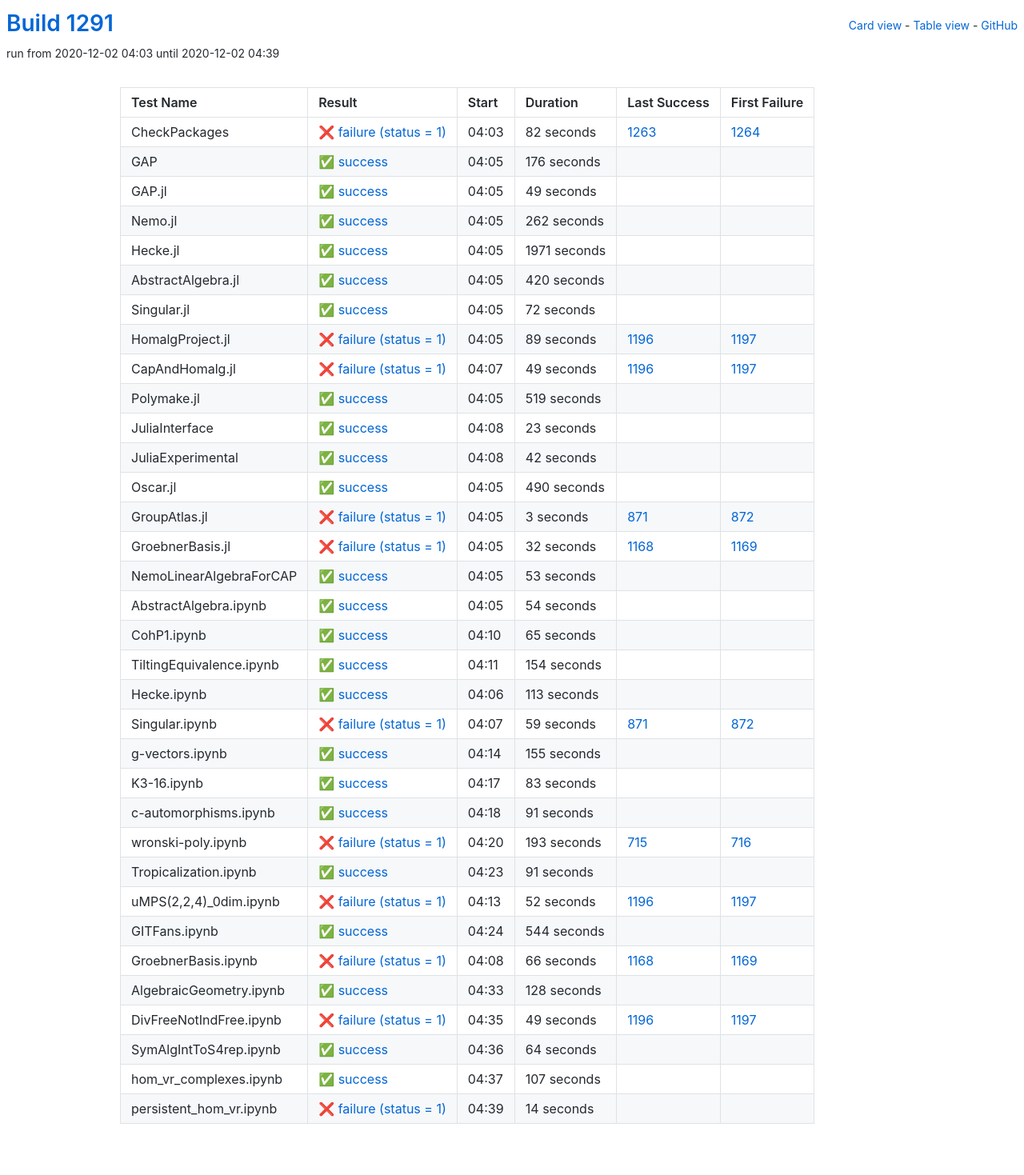
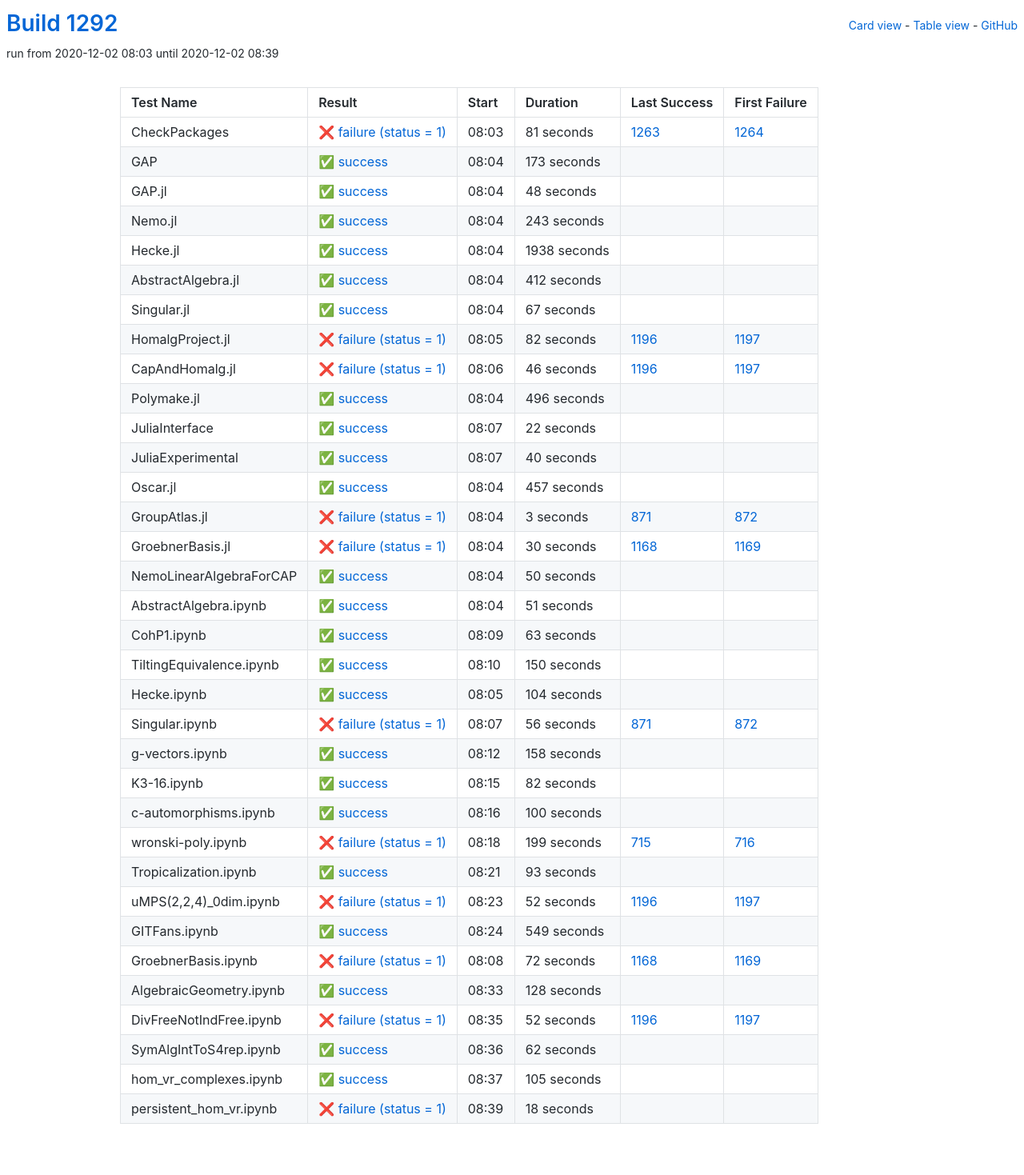
Before and after one commit to oscar-system/oscar-ci-status-stable, a Jekyll site: the page built from table.html, in a window 1280 px wide. Shown: the whole page at 80% size. Built offline with Jekyll 4.4.1, drawn with Linux system fonts in a browser that asks for light colours.

Commit message:
Build #1292

```diff
--- a/_data/ci.yml
+++ b/_data/ci.yml
@@ -1,6 +1,6 @@
 ---
-build: 1291
-build_url: https://oscarci.mathematik.uni-kl.de/job/oscar-stable/1291/
+build: 1292
+build_url: https://oscarci.mathematik.uni-kl.de/job/oscar-stable/1292/
 job: oscar-stable
 organization: oscar-system
 repo: oscar-ci-status-stable
@@ -8,164 +8,164 @@ repourl: https://github.com/oscar-system/oscar-ci-status-stable
 tests:
 - name: CheckPackages
   id: checkpackages
-  log: https://oscarci.mathematik.uni-kl.de/job/oscar-stable/1291/artifact/logs/build-1291/CheckPackages.log
-  start: 2020-12-02 04:03
+  log: https://oscarci.mathematik.uni-kl.de/job/oscar-stable/1292/artifact/logs/build-1292/CheckPackages.log
+  start: 2020-12-02 08:03
   success: false
   exitcode: 1
   status: failure
-  duration: 82
+  duration: 81
   last_success: 1263
   last_success_url: https://oscarci.mathematik.uni-kl.de/job/oscar-stable/1263/
   first_failure: 1264
   first_failure_url: https://oscarci.mathematik.uni-kl.de/job/oscar-stable/1264/
 - name: GAP
   id: gap
-  log: https://oscarci.mathematik.uni-kl.de/job/oscar-stable/1291/artifact/logs/build-1291/GAP.log
-  start: 2020-12-02 04:05
+  log: https://oscarci.mathematik.uni-kl.de/job/oscar-stable/1292/artifact/logs/build-1292/GAP.log
+  start: 2020-12-02 08:04
   success: true
   exitcode: 0
   status: success
-  duration: 176
+  duration: 173
   last_success: false
   last_success_url:
   first_failure: false
   first_failure_url:
 - name: GAP.jl
   id: gap-jl
-  log: https://oscarci.mathematik.uni-kl.de/job/oscar-stable/1291/artifact/logs/build-1291/GAP.jl.log
-  start: 2020-12-02 04:05
+  log: https://oscarci.mathematik.uni-kl.de/job/oscar-stable/1292/artifact/logs/build-1292/GAP.jl.log
+  start: 2020-12-02 08:04
   success: true
   exitcode: 0
   status: success
-  duration: 49
+  duration: 48
   last_success: false
   last_success_url:
   first_failure: false
   first_failure_url:
 - name: Nemo.jl
   id: nemo-jl
-  log: https://oscarci.mathematik.uni-kl.de/job/oscar-stable/1291/artifact/logs/build-1291/Nemo.jl.log
-  start: 2020-12-02 04:05
+  log: https://oscarci.mathematik.uni-kl.de/job/oscar-stable/1292/artifact/logs/build-1292/Nemo.jl.log
+  start: 2020-12-02 08:04
   success: true
   exitcode: 0
   status: success
-  duration: 262
+  duration: 243
   last_success: false
   last_success_url:
   first_failure: false
   first_failure_url:
 - name: Hecke.jl
   id: hecke-jl
-  log: https://oscarci.mathematik.uni-kl.de/job/oscar-stable/1291/artifact/logs/build-1291/Hecke.jl.log
-  start: 2020-12-02 04:05
+  log: https://oscarci.mathematik.uni-kl.de/job/oscar-stable/1292/artifact/logs/build-1292/Hecke.jl.log
+  start: 2020-12-02 08:04
   success: true
   exitcode: 0
   status: success
-  duration: 1971
+  duration: 1938
   last_success: false
   last_success_url:
   first_failure: false
   first_failure_url:
 - name: AbstractAlgebra.jl
   id: abstractalgebra-jl
-  log: https://oscarci.mathematik.uni-kl.de/job/oscar-stable/1291/artifact/logs/build-1291/AbstractAlgebra.jl.log
-  start: 2020-12-02 04:05
+  log: https://oscarci.mathematik.uni-kl.de/job/oscar-stable/1292/artifact/logs/build-1292/AbstractAlgebra.jl.log
+  start: 2020-12-02 08:04
   success: true
   exitcode: 0
   status: success
-  duration: 420
+  duration: 412
   last_success: false
   last_success_url:
   first_failure: false
   first_failure_url:
 - name: Singular.jl
   id: singular-jl
-  log: https://oscarci.mathematik.uni-kl.de/job/oscar-stable/1291/artifact/logs/build-1291/Singular.jl.log
-  start: 2020-12-02 04:05
+  log: https://oscarci.mathematik.uni-kl.de/job/oscar-stable/1292/artifact/logs/build-1292/Singular.jl.log
+  start: 2020-12-02 08:04
   success: true
   exitcode: 0
   status: success
-  duration: 72
+  duration: 67
   last_success: false
   last_success_url:
   first_failure: false
   first_failure_url:
 - name: HomalgProject.jl
   id: homalgproject-jl
-  log: https://oscarci.mathematik.uni-kl.de/job/oscar-stable/1291/artifact/logs/build-1291/HomalgProject.jl.log
-  start: 2020-12-02 04:05
+  log: https://oscarci.mathematik.uni-kl.de/job/oscar-stable/1292/artifact/logs/build-1292/HomalgProject.jl.log
+  start: 2020-12-02 08:05
   success: false
   exitcode: 1
   status: failure
-  duration: 89
+  duration: 82
   last_success: 1196
   last_success_url: https://oscarci.mathematik.uni-kl.de/job/oscar-stable/1196/
   first_failure: 1197
   first_failure_url: https://oscarci.mathematik.uni-kl.de/job/oscar-stable/1197/
 - name: CapAndHomalg.jl
   id: capandhomalg-jl
-  log: https://oscarci.mathematik.uni-kl.de/job/oscar-stable/1291/artifact/logs/build-1291/CapAndHomalg.jl.log
-  start: 2020-12-02 04:07
+  log: https://oscarci.mathematik.uni-kl.de/job/oscar-stable/1292/artifact/logs/build-1292/CapAndHomalg.jl.log
+  start: 2020-12-02 08:06
   success: false
   exitcode: 1
   status: failure
-  duration: 49
+  duration: 46
   last_success: 1196
   last_success_url: https://oscarci.mathematik.uni-kl.de/job/oscar-stable/1196/
   first_failure: 1197
   first_failure_url: https://oscarci.mathematik.uni-kl.de/job/oscar-stable/1197/
 - name: Polymake.jl
   id: polymake-jl
-  log: https://oscarci.mathematik.uni-kl.de/job/oscar-stable/1291/artifact/logs/build-1291/Polymake.jl.log
-  start: 2020-12-02 04:05
+  log: https://oscarci.mathematik.uni-kl.de/job/oscar-stable/1292/artifact/logs/build-1292/Polymake.jl.log
+  start: 2020-12-02 08:04
   success: true
   exitcode: 0
   status: success
-  duration: 519
+  duration: 496
   last_success: false
   last_success_url:
   first_failure: false
   first_failure_url:
 - name: JuliaInterface
   id: juliainterface
-  log: https://oscarci.mathematik.uni-kl.de/job/oscar-stable/1291/artifact/logs/build-1291/JuliaInterface.log
-  start: 2020-12-02 04:08
+  log: https://oscarci.mathematik.uni-kl.de/job/oscar-stable/1292/artifact/logs/build-1292/JuliaInterface.log
+  start: 2020-12-02 08:07
   success: true
   exitcode: 0
   status: success
-  duration: 23
+  duration: 22
   last_success: false
   last_success_url:
   first_failure: false
   first_failure_url:
 - name: JuliaExperimental
   id: juliaexperimental
-  log: https://oscarci.mathematik.uni-kl.de/job/oscar-stable/1291/artifact/logs/build-1291/JuliaExperimental.log
-  start: 2020-12-02 04:08
+  log: https://oscarci.mathematik.uni-kl.de/job/oscar-stable/1292/artifact/logs/build-1292/JuliaExperimental.log
+  start: 2020-12-02 08:07
   success: true
   exitcode: 0
   status: success
-  duration: 42
+  duration: 40
   last_success: false
   last_success_url:
   first_failure: false
   first_failure_url:
 - name: Oscar.jl
   id: oscar-jl
-  log: https://oscarci.mathematik.uni-kl.de/job/oscar-stable/1291/artifact/logs/build-1291/Oscar.jl.log
-  start: 2020-12-02 04:05
+  log: https://oscarci.mathematik.uni-kl.de/job/oscar-stable/1292/artifact/logs/build-1292/Oscar.jl.log
+  start: 2020-12-02 08:04
   success: true
   exitcode: 0
   status: success
-  duration: 490
+  duration: 457
   last_success: false
   last_success_url:
   first_failure: false
   first_failure_url:
 - name: GroupAtlas.jl
   id: groupatlas-jl
-  log: https://oscarci.mathematik.uni-kl.de/job/oscar-stable/1291/artifact/logs/build-1291/GroupAtlas.jl.log
-  start: 2020-12-02 04:05
+  log: https://oscarci.mathematik.uni-kl.de/job/oscar-stable/1292/artifact/logs/build-1292/GroupAtlas.jl.log
+  start: 2020-12-02 08:04
   success: false
   exitcode: 1
   status: failure
@@ -176,152 +176,152 @@ tests:
   first_failure_url: https://oscarci.mathematik.uni-kl.de/job/oscar-stable/872/
 - name: GroebnerBasis.jl
   id: groebnerbasis-jl
-  log: https://oscarci.mathematik.uni-kl.de/job/oscar-stable/1291/artifact/logs/build-1291/GroebnerBasis.jl.log
-  start: 2020-12-02 04:05
+  log: https://oscarci.mathematik.uni-kl.de/job/oscar-stable/1292/artifact/logs/build-1292/GroebnerBasis.jl.log
+  start: 2020-12-02 08:04
   success: false
   exitcode: 1
   status: failure
-  duration: 32
+  duration: 30
   last_success: 1168
   last_success_url: https://oscarci.mathematik.uni-kl.de/job/oscar-stable/1168/
   first_failure: 1169
   first_failure_url: https://oscarci.mathematik.uni-kl.de/job/oscar-stable/1169/
 - name: NemoLinearAlgebraForCAP
   id: nemolinearalgebraforcap
-  log: https://oscarci.mathematik.uni-kl.de/job/oscar-stable/1291/artifact/logs/build-1291/NemoLinearAlgebraForCAP.log
-  start: 2020-12-02 04:05
+  log: https://oscarci.mathematik.uni-kl.de/job/oscar-stable/1292/artifact/logs/build-1292/NemoLinearAlgebraForCAP.log
+  start: 2020-12-02 08:04
   success: true
   exitcode: 0
   status: success
-  duration: 53
+  duration: 50
   last_success: false
   last_success_url:
   first_failure: false
   first_failure_url:
 - name: AbstractAlgebra.ipynb
   id: abstractalgebra-ipynb
-  log: https://oscarci.mathematik.uni-kl.de/job/oscar-stable/1291/artifact/logs/build-1291/AbstractAlgebra.ipynb.log
-  start: 2020-12-02 04:05
+  log: https://oscarci.mathematik.uni-kl.de/job/oscar-stable/1292/artifact/logs/build-1292/AbstractAlgebra.ipynb.log
+  start: 2020-12-02 08:04
   success: true
   exitcode: 0
   status: success
-  duration: 54
+  duration: 51
   last_success: false
   last_success_url:
   first_failure: false
   first_failure_url:
 - name: CohP1.ipynb
   id: cohp1-ipynb
-  log: https://oscarci.mathematik.uni-kl.de/job/oscar-stable/1291/artifact/logs/build-1291/CohP1.ipynb.log
-  start: 2020-12-02 04:10
+  log: https://oscarci.mathematik.uni-kl.de/job/oscar-stable/1292/artifact/logs/build-1292/CohP1.ipynb.log
+  start: 2020-12-02 08:09
   success: true
   exitcode: 0
   status: success
-  duration: 65
+  duration: 63
   last_success: false
   last_success_url:
   first_failure: false
   first_failure_url:
 - name: TiltingEquivalence.ipynb
   id: tiltingequivalence-ipynb
-  log: https://oscarci.mathematik.uni-kl.de/job/oscar-stable/1291/artifact/logs/build-1291/TiltingEquivalence.ipynb.log
-  start: 2020-12-02 04:11
+  log: https://oscarci.mathematik.uni-kl.de/job/oscar-stable/1292/artifact/logs/build-1292/TiltingEquivalence.ipynb.log
+  start: 2020-12-02 08:10
   success: true
   exitcode: 0
   status: success
-  duration: 154
+  duration: 150
   last_success: false
   last_success_url:
   first_failure: false
   first_failure_url:
 - name: Hecke.ipynb
   id: hecke-ipynb
-  log: https://oscarci.mathematik.uni-kl.de/job/oscar-stable/1291/artifact/logs/build-1291/Hecke.ipynb.log
-  start: 2020-12-02 04:06
+  log: https://oscarci.mathematik.uni-kl.de/job/oscar-stable/1292/artifact/logs/build-1292/Hecke.ipynb.log
+  start: 2020-12-02 08:05
   success: true
   exitcode: 0
   status: success
-  duration: 113
+  duration: 104
   last_success: false
   last_success_url:
   first_failure: false
   first_failure_url:
 - name: Singular.ipynb
   id: singular-ipynb
-  log: https://oscarci.mathematik.uni-kl.de/job/oscar-stable/1291/artifact/logs/build-1291/Singular.ipynb.log
-  start: 2020-12-02 04:07
+  log: https://oscarci.mathematik.uni-kl.de/job/oscar-stable/1292/artifact/logs/build-1292/Singular.ipynb.log
+  start: 2020-12-02 08:07
   success: false
   exitcode: 1
   status: failure
-  duration: 59
+  duration: 56
   last_success: 871
   last_success_url: https://oscarci.mathematik.uni-kl.de/job/oscar-stable/871/
   first_failure: 872
   first_failure_url: https://oscarci.mathematik.uni-kl.de/job/oscar-stable/872/
 - name: g-vectors.ipynb
   id: g-vectors-ipynb
-  log: https://oscarci.mathematik.uni-kl.de/job/oscar-stable/1291/artifact/logs/build-1291/g-vectors.ipynb.log
-  start: 2020-12-02 04:14
+  log: https://oscarci.mathematik.uni-kl.de/job/oscar-stable/1292/artifact/logs/build-1292/g-vectors.ipynb.log
+  start: 2020-12-02 08:12
   success: true
   exitcode: 0
   status: success
-  duration: 155
+  duration: 158
   last_success: false
   last_success_url:
   first_failure: false
   first_failure_url:
 - name: K3-16.ipynb
   id: k3-16-ipynb
-  log: https://oscarci.mathematik.uni-kl.de/job/oscar-stable/1291/artifact/logs/build-1291/K3-16.ipynb.log
-  start: 2020-12-02 04:17
+  log: https://oscarci.mathematik.uni-kl.de/job/oscar-stable/1292/artifact/logs/build-1292/K3-16.ipynb.log
+  start: 2020-12-02 08:15
   success: true
   exitcode: 0
   status: success
-  duration: 83
+  duration: 82
   last_success: false
   last_success_url:
   first_failure: false
   first_failure_url:
 - name: c-automorphisms.ipynb
   id: c-automorphisms-ipynb
-  log: https://oscarci.mathematik.uni-kl.de/job/oscar-stable/1291/artifact/logs/build-1291/c-automorphisms.ipynb.log
-  start: 2020-12-02 04:18
+  log: https://oscarci.mathematik.uni-kl.de/job/oscar-stable/1292/artifact/logs/build-1292/c-automorphisms.ipynb.log
+  start: 2020-12-02 08:16
   success: true
   exitcode: 0
   status: success
-  duration: 91
+  duration: 100
   last_success: false
   last_success_url:
   first_failure: false
   first_failure_url:
 - name: wronski-poly.ipynb
   id: wronski-poly-ipynb
-  log: https://oscarci.mathematik.uni-kl.de/job/oscar-stable/1291/artifact/logs/build-1291/wronski-poly.ipynb.log
-  start: 2020-12-02 04:20
+  log: https://oscarci.mathematik.uni-kl.de/job/oscar-stable/1292/artifact/logs/build-1292/wronski-poly.ipynb.log
+  start: 2020-12-02 08:18
   success: false
   exitcode: 1
   status: failure
-  duration: 193
+  duration: 199
   last_success: 715
   last_success_url: https://oscarci.mathematik.uni-kl.de/job/oscar-stable/715/
   first_failure: 716
   first_failure_url: https://oscarci.mathematik.uni-kl.de/job/oscar-stable/716/
 - name: Tropicalization.ipynb
   id: tropicalization-ipynb
-  log: https://oscarci.mathematik.uni-kl.de/job/oscar-stable/1291/artifact/logs/build-1291/Tropicalization.ipynb.log
-  start: 2020-12-02 04:23
+  log: https://oscarci.mathematik.uni-kl.de/job/oscar-stable/1292/artifact/logs/build-1292/Tropicalization.ipynb.log
+  start: 2020-12-02 08:21
   success: true
   exitcode: 0
   status: success
-  duration: 91
+  duration: 93
   last_success: false
   last_success_url:
   first_failure: false
   first_failure_url:
 - name: uMPS(2,2,4)_0dim.ipynb
   id: umps-2-2-4-0dim-ipynb
-  log: https://oscarci.mathematik.uni-kl.de/job/oscar-stable/1291/artifact/logs/build-1291/uMPS-2-2-4-_0dim.ipynb.log
-  start: 2020-12-02 04:13
+  log: https://oscarci.mathematik.uni-kl.de/job/oscar-stable/1292/artifact/logs/build-1292/uMPS-2-2-4-_0dim.ipynb.log
+  start: 2020-12-02 08:23
   success: false
   exitcode: 1
   status: failure
@@ -332,32 +332,32 @@ tests:
   first_failure_url: https://oscarci.mathematik.uni-kl.de/job/oscar-stable/1197/
 - name: GITFans.ipynb
   id: gitfans-ipynb
-  log: https://oscarci.mathematik.uni-kl.de/job/oscar-stable/1291/artifact/logs/build-1291/GITFans.ipynb.log
-  start: 2020-12-02 04:24
+  log: https://oscarci.mathematik.uni-kl.de/job/oscar-stable/1292/artifact/logs/build-1292/GITFans.ipynb.log
+  start: 2020-12-02 08:24
   success: true
   exitcode: 0
   status: success
-  duration: 544
+  duration: 549
   last_success: false
   last_success_url:
   first_failure: false
   first_failure_url:
 - name: GroebnerBasis.ipynb
   id: groebnerbasis-ipynb
-  log: https://oscarci.mathematik.uni-kl.de/job/oscar-stable/1291/artifact/logs/build-1291/GroebnerBasis.ipynb.log
-  start: 2020-12-02 04:08
+  log: https://oscarci.mathematik.uni-kl.de/job/oscar-stable/1292/artifact/logs/build-1292/GroebnerBasis.ipynb.log
+  start: 2020-12-02 08:08
   success: false
   exitcode: 1
   status: failure
-  duration: 66
+  duration: 72
   last_success: 1168
   last_success_url: https://oscarci.mathematik.uni-kl.de/job/oscar-stable/1168/
   first_failure: 1169
   first_failure_url: https://oscarci.mathematik.uni-kl.de/job/oscar-stable/1169/
 - name: AlgebraicGeometry.ipynb
   id: algebraicgeometry-ipynb
-  log: https://oscarci.mathematik.uni-kl.de/job/oscar-stable/1291/artifact/logs/build-1291/AlgebraicGeometry.ipynb.log
-  start: 2020-12-02 04:33
+  log: https://oscarci.mathematik.uni-kl.de/job/oscar-stable/1292/artifact/logs/build-1292/AlgebraicGeometry.ipynb.log
+  start: 2020-12-02 08:33
   success: true
   exitcode: 0
   status: success
@@ -368,48 +368,48 @@ tests:
   first_failure_url:
 - name: DivFreeNotIndFree.ipynb
   id: divfreenotindfree-ipynb
-  log: https://oscarci.mathematik.uni-kl.de/job/oscar-stable/1291/artifact/logs/build-1291/DivFreeNotIndFree.ipynb.log
-  start: 2020-12-02 04:35
+  log: https://oscarci.mathematik.uni-kl.de/job/oscar-stable/1292/artifact/logs/build-1292/DivFreeNotIndFree.ipynb.log
+  start: 2020-12-02 08:35
   success: false
   exitcode: 1
   status: failure
-  duration: 49
+  duration: 52
   last_success: 1196
   last_success_url: https://oscarci.mathematik.uni-kl.de/job/oscar-stable/1196/
   first_failure: 1197
   first_failure_url: https://oscarci.mathematik.uni-kl.de/job/oscar-stable/1197/
 - name: SymAlgIntToS4rep.ipynb
   id: symalginttos4rep-ipynb
-  log: https://oscarci.mathematik.uni-kl.de/job/oscar-stable/1291/artifact/logs/build-1291/SymAlgIntToS4rep.ipynb.log
-  start: 2020-12-02 04:36
+  log: https://oscarci.mathematik.uni-kl.de/job/oscar-stable/1292/artifact/logs/build-1292/SymAlgIntToS4rep.ipynb.log
+  start: 2020-12-02 08:36
   success: true
   exitcode: 0
   status: success
-  duration: 64
+  duration: 62
   last_success: false
   last_success_url:
   first_failure: false
   first_failure_url:
 - name: hom_vr_complexes.ipynb
   id: hom-vr-complexes-ipynb
-  log: https://oscarci.mathematik.uni-kl.de/job/oscar-stable/1291/artifact/logs/build-1291/hom_vr_complexes.ipynb.log
-  start: 2020-12-02 04:37
+  log: https://oscarci.mathematik.uni-kl.de/job/oscar-stable/1292/artifact/logs/build-1292/hom_vr_complexes.ipynb.log
+  start: 2020-12-02 08:37
   success: true
   exitcode: 0
   status: success
-  duration: 107
+  duration: 105
   last_success: false
   last_success_url:
   first_failure: false
   first_failure_url:
 - name: persistent_hom_vr.ipynb
   id: persistent-hom-vr-ipynb
-  log: https://oscarci.mathematik.uni-kl.de/job/oscar-stable/1291/artifact/logs/build-1291/persistent_hom_vr.ipynb.log
-  start: 2020-12-02 04:39
+  log: https://oscarci.mathematik.uni-kl.de/job/oscar-stable/1292/artifact/logs/build-1292/persistent_hom_vr.ipynb.log
+  start: 2020-12-02 08:39
   success: false
   exitcode: 1
   status: failure
-  duration: 14
+  duration: 18
   last_success: false
   last_success_url:
   first_failure: false
```
Also changed, not shown: README.md.
